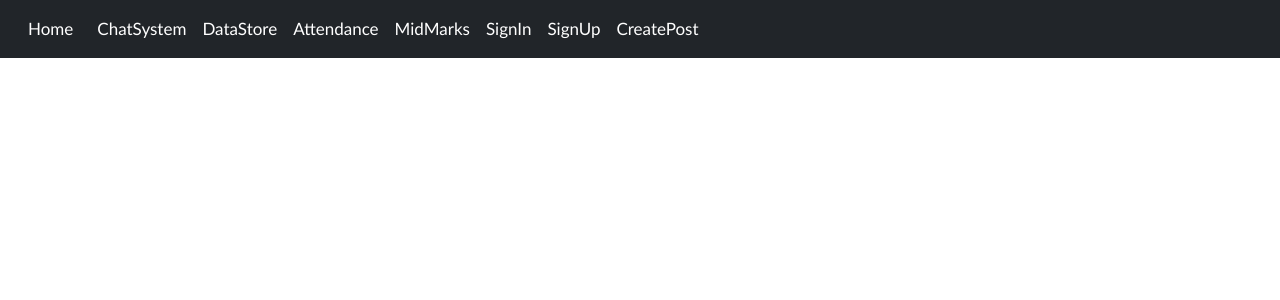
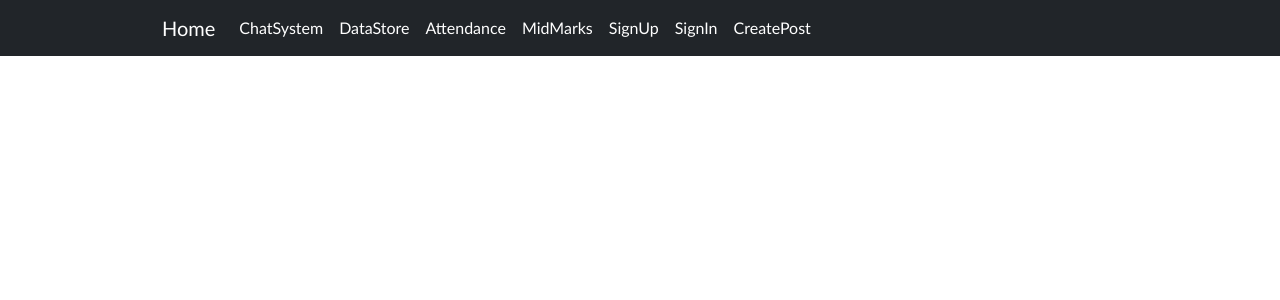
Before and after one commit to MahidharMannuru5/AttNbkrist, a React (Create React App) app: page /ChatSystem in a window 1280 px wide. Shown: the top 300 px of the page. Built offline with nearby package versions, Linux system fonts and the light colour scheme; no server answers; the database is empty.

Commit message:
FixedUIOfNavbarandChatSystem

```diff
--- a/src/Components/NavBar.js
+++ b/src/Components/NavBar.js
@@ -1,7 +1,10 @@
 import {Link} from "react-router-dom";
+import Button from 'react-bootstrap/Button';
 import Container from 'react-bootstrap/Container';
 import Nav from 'react-bootstrap/Nav';
 import Navbar from 'react-bootstrap/Navbar';
+import Offcanvas from 'react-bootstrap/Offcanvas';
+
 import Home from "../Pages/Home"
 import ChatSystem from "../Pages/ChatSystem";
 import DataStore from "../Pages/DataStore";
@@ -14,30 +17,42 @@ import CreatePost from "../Pages/CreatePost";
 const NavBar=()=> {
   return (
     <>
-    <Navbar bg="dark" expand="lg">
+    {['sm'].map((expand) => (
+        <Navbar key={expand} bg="dark" expand={expand} className="mb-3">
           <Container fluid>
-        <Nav.Link as={Link} to={"/"}>Home</Nav.Link>
-        <Navbar.Toggle aria-controls="navbarScroll" />
-        <Navbar.Collapse id="navbarScroll">
-          <Nav
-            className="ml-auto my-2 my-lg-0 text-center"
-            style={{ maxHeight: '100px' }}
-            navbarScroll
+            <Navbar.Brand className="justify-content-center"as={Link} to={"/"}>Home</Navbar.Brand>
+            <Navbar.Toggle aria-controls={`offcanvasNavbar-expand-${expand}`} />
+            <Navbar.Offcanvas
+              id={`offcanvasNavbar-expand-${expand}`}
+              aria-labelledby={`offcanvasNavbarLabel-expand-${expand}`}
+              placement="end"
             >
+              <Offcanvas.Header closeButton>
+                <Offcanvas.Title id={`offcanvasNavbarLabel-expand-${expand}`}>
+                  Menu
+                </Offcanvas.Title>
+              </Offcanvas.Header>
+              <Offcanvas.Body>
+                <Nav className="justify-content-start flex-grow-1 pe-3 text-center">
                   <Nav.Link as={Link} to={"/ChatSystem"}>ChatSystem</Nav.Link>
                   <Nav.Link as={Link} to={"/DataStore"}>DataStore</Nav.Link>
                   <Nav.Link as={Link} to={"/Attendance"}>Attendance</Nav.Link>
                   <Nav.Link as={Link} to={"/MidMarks"}>MidMarks</Nav.Link>
+                  <Nav.Link as={Link} to={"/SignUp"}>SignUp</Nav.Link>
                   <Nav.Link as={Link} to={"/Signin"}>SignIn</Nav.Link>
-            <Nav.Link as={Link} to={"/SignUp"}>SignUp</Nav.Link>
                   <Nav.Link as={Link} to={"/CreatePost"}>CreatePost</Nav.Link>
 
 
+
+
+
+
                 </Nav>
-
-        </Navbar.Collapse>
+                </Offcanvas.Body>
+            </Navbar.Offcanvas>
           </Container>
         </Navbar>
+      ))}
 
     </>
   );
--- a/src/index.css
+++ b/src/index.css
@@ -67,7 +67,12 @@
   /* Add some color */
   color: #fff;
 }
-
+.navbar-brand{
+  color:white!important;
+}
+.navbar-toggler-icon{
+  color:white!important;
+}
 .Blog-post{
   text-align: center;
   align-items: center;
@@ -92,9 +97,7 @@ body {
   color:black;
 }
 
-Link{
-  color:black;
-}
+
 .container-fluid{
   align-items: center;
   text-align: center;
@@ -102,11 +105,27 @@ Link{
 a{
   text-decoration: none!important;
   align-items: center;
-  font-size: 17px;
+  font-family: 'Trebuchet MS', 'Lucida Sans Unicode', 'Lucida Grande', 'Lucida Sans', Arial, sans-serif!important;
+}
+.navbar-brand{
+  margin-left:150px!important;
+}
+
+@media (max-width: 540px) {
+  .offcanvas-body .nav-link {
+      color: black;
+  }
+}
+
+.navbar-light .navbar-nav .nav-link{
   color:white!important;
-  font-family: 'Trebuchet MS', 'Lucida Sans Unicode', 'Lucida Grande', 'Lucida Sans', Arial, sans-serif!important;
-  margin:10px!important;
-  margin:0 auto!important;
+}
+.navbar-light .navbar-toggler {
+  color: #adb5bd!important;
+  border-color: #dee2e6!important;
+}
+.navbar-link{
+  color:white!important;
 }
 @media only screen and (max-width: 480px) {
 
```
Lines whose indentation alone changed are shown as unchanged.
